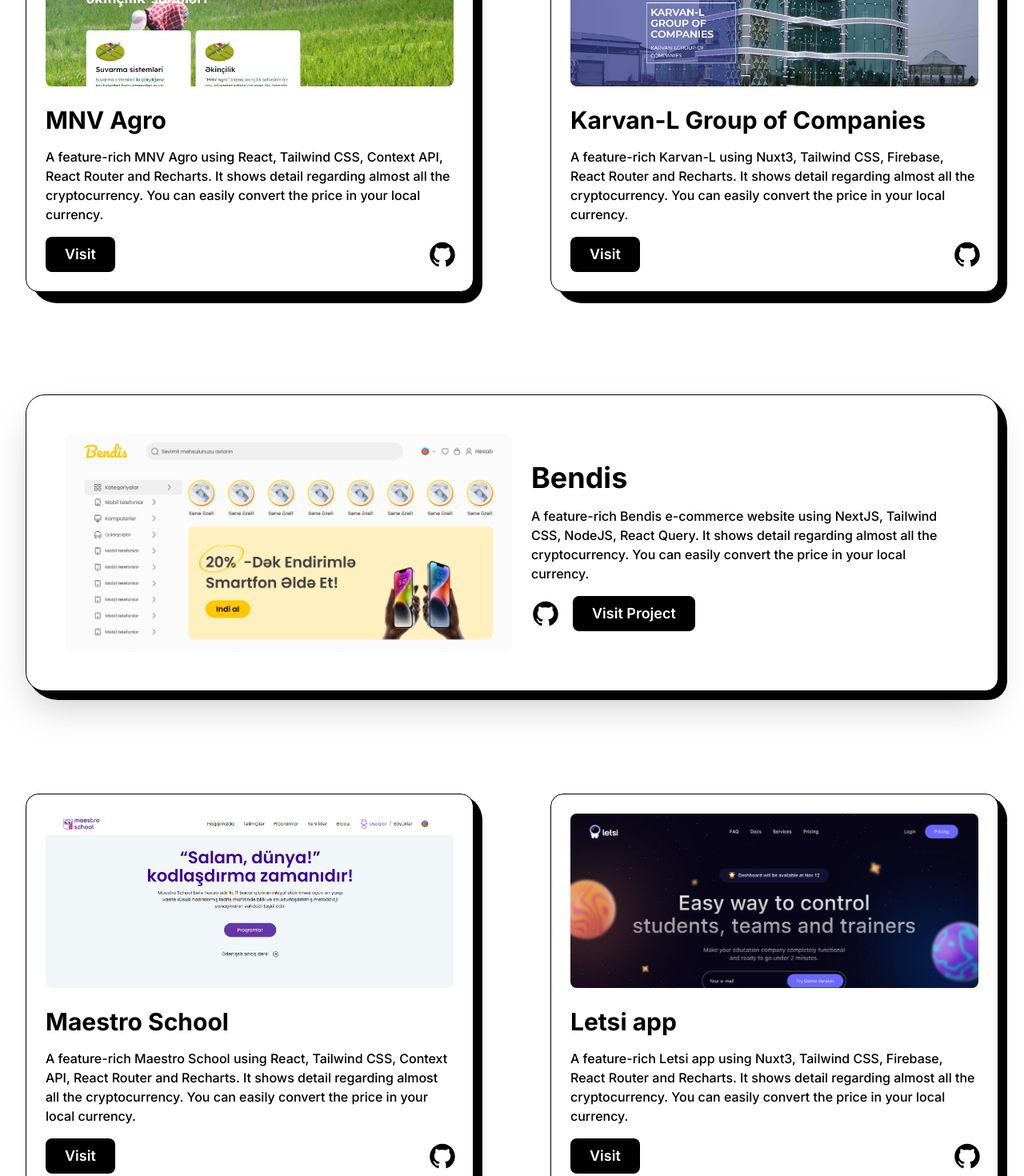
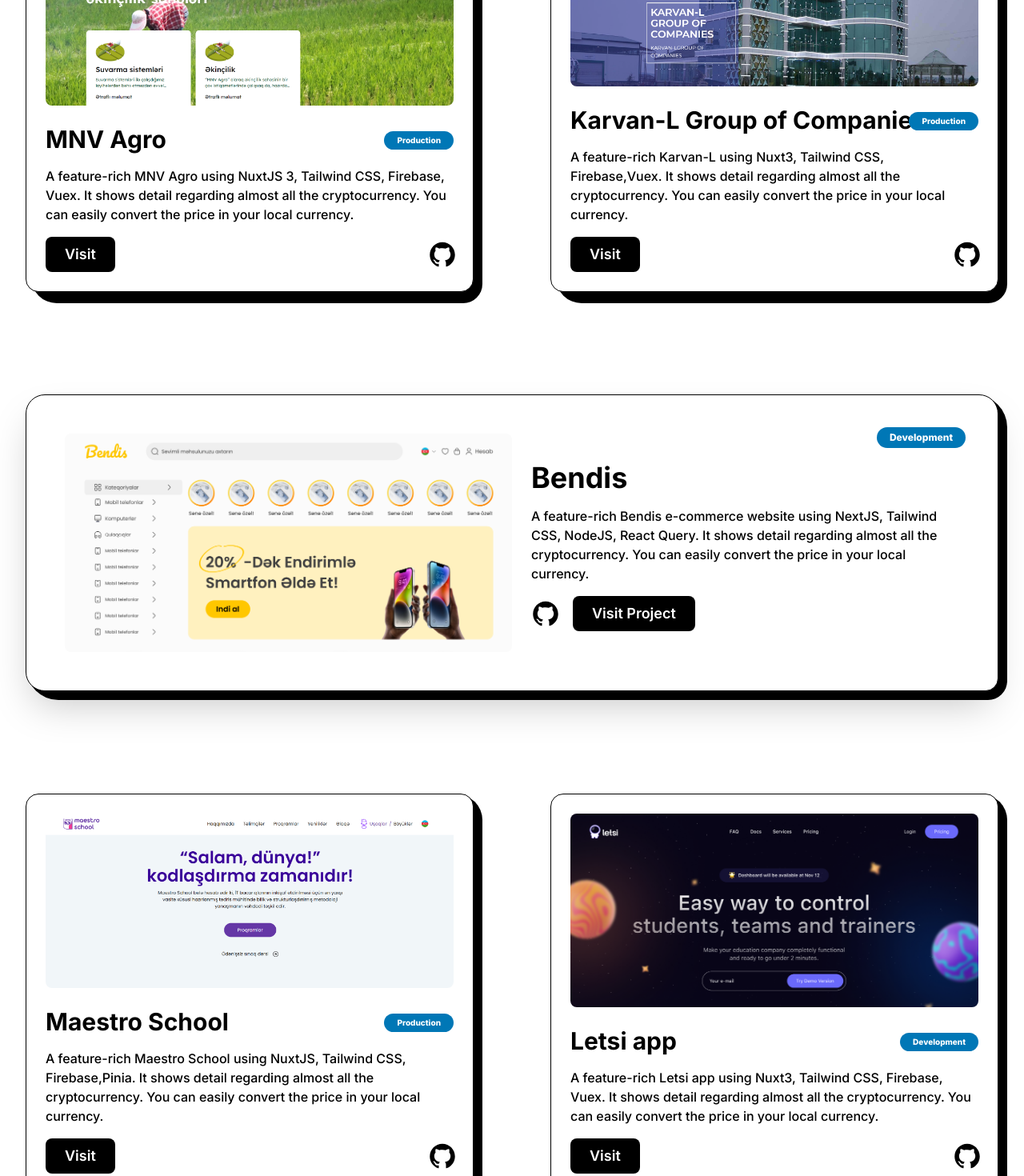
Before and after one commit to EbulfezSadigov/Portfolio_Website, a Next.js app: page /projects in a window 1280 px wide. Shown: the part 1180-2650 px from the top of the page at 80% size. Built offline with nearby package versions, Linux system fonts and the light colour scheme.

Commit message:
Tag added to projects page

```diff
--- a/src/app/projects/page.jsx
+++ b/src/app/projects/page.jsx
@@ -1,52 +1,137 @@
-"use client"
-import AnimatedText from '@/components/AnimatedText'
-import TransitionEffect from '@/components/TransitionEffect'
-import Head from 'next/head'
-import Link from 'next/link'
-import React from 'react'
+"use client";
+import AnimatedText from "@/components/AnimatedText";
+import TransitionEffect from "@/components/TransitionEffect";
+import Head from "next/head";
+import Link from "next/link";
+import React from "react";
 import { AiFillGithub } from "react-icons/ai";
 
-const FeaturedProject = ({ type, title, summary, img, link, github }) => {
+const FeaturedProject = ({
+  type,
+  title,
+  summary,
+  img,
+  link,
+  github,
+  production,
+  development,
+}) => {
   return (
-    <article className='w-full flex items-center justify-between rounded-3xl rounded-br-2xl border border-black dark:border-white bg-white dark:bg-black dark:text-white shadow-2xl p-12 relative'>
-      <div className='absolute top-0 -right-3 rounded-br-3xl dark:bg-white -z-10 w-[101%] h-[103%] rounded-[2.5rem] bg-black' />
-
-      <Link className='w-1/2 cursor-pointer overflow-hidden rounded-lg' href={link} target='_blank'>
-        <img src={img} alt={title} className='w-full h-auto hover:scale-105 transition duration-300' />
+    <article className="w-full flex items-center justify-between rounded-3xl rounded-br-2xl border border-black dark:border-white bg-white dark:bg-black dark:text-white shadow-2xl p-12 relative">
+      <div className="absolute top-0 -right-3 rounded-br-3xl dark:bg-white -z-10 w-[101%] h-[103%] rounded-[2.5rem] bg-black" />
+      {production && (
+        <p className="absolute font-extrabold right-10 top-10 text-[12px] px-4 py-1 rounded-full text-white bg-[#0077B6]">
+          Production
+        </p>
+      )}
+      {development && (
+        <p className="absolute font-extrabold right-10 top-10 text-[12px] px-4 py-1 rounded-full text-white bg-[#0077B6]">
+          Development
+        </p>
+      )}
+      <Link
+        className="w-1/2 cursor-pointer overflow-hidden rounded-lg"
+        href={link}
+        target="_blank"
+      >
+        <img
+          src={img}
+          alt={title}
+          className="w-full h-auto hover:scale-105 transition duration-300"
+        />
       </Link>
-      <div className='w-1/2 flex flex-col items-start justify-between pl-6'>
-        <span className='text-blue-500 font-medium text-xl'>{type}</span>
-        <Link className='hover:underline underline-offset-2' href={link} target='_blank'><h2 className='my-2 w-full text-left text-4xl font-bold'>{title}</h2></Link>
-        <p className='my-2 font-medium text-black dark:text-white'>{summary}</p>
-        <div className='mt-2 flex items-center'>
-          <Link href={github} target='_blank'><AiFillGithub className='text-4xl' /></Link>
-          <Link href={link} target='_blank' className='ml-4 rounded-lg bg-black dark:bg-white dark:text-black text-white p-2 px-6 text-lg font-semibold'>Visit Project</Link>
+      <div className="w-1/2 flex flex-col items-start justify-between pl-6">
+        <span className="text-blue-500 font-medium text-xl">{type}</span>
+        <Link
+          className="hover:underline underline-offset-2"
+          href={link}
+          target="_blank"
+        >
+          <h2 className="my-2 w-full text-left text-4xl font-bold">{title}</h2>
+        </Link>
+        <p className="my-2 font-medium text-black dark:text-white">{summary}</p>
+        <div className="mt-2 flex items-center">
+          <Link href={github} target="_blank">
+            <AiFillGithub className="text-4xl" />
+          </Link>
+          <Link
+            href={link}
+            target="_blank"
+            className="ml-4 rounded-lg bg-black dark:bg-white dark:text-black text-white p-2 px-6 text-lg font-semibold"
+          >
+            Visit Project
+          </Link>
         </div>
       </div>
     </article>
-  )
-}
+  );
+};
 
-const Project = ({ type, title, img, link, github, summary }) => {
+const Project = ({
+  type,
+  title,
+  img,
+  link,
+  github,
+  summary,
+  production,
+  development,
+}) => {
   return (
-    <article className='w-full h-[500px] flex flex-col items-center justify-center rounded-2xl border border-solid border-black dark:border-white bg-white dark:bg-black p-6 relative'>
-      <div className='absolute top-0 -right-3 rounded-br-3xl dark:bg-white -z-10 w-[101%] h-[103%] rounded-[2rem] bg-black' />
-      <Link className='w-full cursor-pointer overflow-hidden rounded-lg' href={link} target='_blank'>
-        <img src={img} width={100} height={100} alt={title} className='w-full h-auto hover:scale-105 transition duration-300' />
+    <article className="w-full h-[500px] flex flex-col items-center justify-center rounded-2xl border border-solid border-black dark:border-white bg-white dark:bg-black p-6 relative">
+      <div className="absolute top-0 -right-3 rounded-br-3xl dark:bg-white -z-10 w-[101%] h-[103%] rounded-[2rem] bg-black" />
+
+      <Link
+        className="w-full cursor-pointer overflow-hidden rounded-lg"
+        href={link}
+        target="_blank"
+      >
+        <img
+          src={img}
+          width={100}
+          height={100}
+          alt={title}
+          className="w-full h-auto hover:scale-105 transition duration-300"
+        />
       </Link>
-      <div className='w-full flex flex-col items-start justify-between mt-4'>
-        <span className='text-blue-500 font-medium text-xl'>{type}</span>
-        <Link className='hover:underline underline-offset-2' href={link} target='_blank'><h2 className='my-2 w-full text-left text-3xl font-bold dark:text-white'>{title}</h2></Link>
-        <p className='my-2 font-medium text-black dark:text-white'>{summary}</p>
-
-        <div className='w-full mt-2 flex items-center justify-between'>
-          <Link href={link} target='_blank' className='rounded-lg bg-black dark:bg-white dark:text-black text-white p-2 px-6 text-lg font-semibold'>Visit</Link>
-          <Link href={github} target='_blank' className='w-8'><AiFillGithub className='text-4xl dark:fill-white' /></Link>
+      <div className="w-full flex flex-col items-start justify-between mt-4 relative">
+        <span className="text-blue-500 font-medium text-xl">{type}</span>
+        <Link
+          className="hover:underline underline-offset-2"
+          href={link}
+          target="_blank"
+        >
+          <h2 className="my-2 w-full text-left text-3xl font-bold dark:text-white">
+            {title}
+          </h2>
+        </Link>
+        <p className="my-2 font-medium text-black dark:text-white">{summary}</p>
+        {production && (
+          <p className="absolute font-extrabold right-0 top-4 text-[10px] px-4 py-1 rounded-full text-white bg-[#0077B6]">
+            Production
+          </p>
+        )}
+        {development && (
+          <p className="absolute font-extrabold right-0 top-4 text-[10px] px-4 py-1 rounded-full text-white bg-[#0077B6]">
+            Development
+          </p>
+        )}
+        <div className="w-full mt-2 flex items-center justify-between">
+          <Link
+            href={link}
+            target="_blank"
+            className="rounded-lg bg-black dark:bg-white dark:text-black text-white p-2 px-6 text-lg font-semibold"
+          >
+            Visit
+          </Link>
+          <Link href={github} target="_blank" className="w-8">
+            <AiFillGithub className="text-4xl dark:fill-white" />
+          </Link>
         </div>
       </div>
     </article>
-  )
-}
+  );
+};
 
 const Projects = () => {
   return (
@@ -55,47 +140,92 @@
         <title>CodeBucks | Projects page</title>
         <meta name="description" content="Projects page" />
       </Head>
-      <TransitionEffect/>
-      <main className='w-full mb-16 flex flex-col items-center justify-center'>
-        <div className='mx-auto sm:px-6 lg:px-8 px-4 max-w-[1400px] pt-16'>
-          <AnimatedText className='mb-10 dark:text-white' text="Imagination trumps Knowledge" />
+      <TransitionEffect />
+      <main className="w-full mb-16 flex flex-col items-center justify-center">
+        <div className="mx-auto sm:px-6 lg:px-8 px-4 max-w-[1400px] pt-16">
+          <AnimatedText
+            className="mb-10 dark:text-white"
+            text="Imagination trumps Knowledge"
+          />
 
-          <div className='grid grid-cols-12 gap-24 gap-y-32'>
-            <div className='col-span-12'>
-              <FeaturedProject title="Aral Group" summary="A feature-rich Aral Group website using VueJS, Tailwind CSS, Firebase, Vuex.
+          <div className="grid grid-cols-12 gap-24 gap-y-32">
+            <div className="col-span-12">
+              <FeaturedProject
+                title="Aral Group"
+                summary="A feature-rich Aral Group website using VueJS, Tailwind CSS, Firebase, Vuex.
 It shows detail regarding almost all the cryptocurrency. You can easily convert the price in your
-local currency." link="https://aralgroupbaku.com/az" github="https://gitlab.com/users/abulfazs/contributed" img="/aral-group.png" />
+local currency."
+                link="https://aralgroupbaku.com/az"
+                github="https://gitlab.com/users/abulfazs/contributed"
+                img="/aral-group.png"
+                production={true}
+              />
             </div>
-            <div className='col-span-6'>
-              <Project title="MNV Agro" summary="A feature-rich MNV Agro using React, Tailwind CSS, Context API, React Router and Recharts.
+            <div className="col-span-6">
+              <Project
+                title="MNV Agro"
+                summary="A feature-rich MNV Agro using NuxtJS 3, Tailwind CSS, Firebase, Vuex.
 It shows detail regarding almost all the cryptocurrency. You can easily convert the price in your
-local currency." link="https://mnvagro.az/" github="https://gitlab.com/users/abulfazs/contributed" img="/mnv.png" />
+local currency."
+                link="https://mnvagro.az/"
+                github="https://gitlab.com/users/abulfazs/contributed"
+                img="/mnv.png"
+                production={true}
+              />
             </div>
-            <div className='col-span-6'>
-              <Project title="Karvan-L Group of Companies" summary="A feature-rich Karvan-L using Nuxt3, Tailwind CSS, Firebase, React Router and Recharts.
+            <div className="col-span-6">
+              <Project
+                title="Karvan-L Group of Companies"
+                summary="A feature-rich Karvan-L using Nuxt3, Tailwind CSS, Firebase,Vuex.
 It shows detail regarding almost all the cryptocurrency. You can easily convert the price in your
-local currency." link="https://karvanl.az/" github="https://gitlab.com/users/abulfazs/contributed" img="/karvan.png" />
+local currency."
+                link="https://karvanl.az/"
+                github="https://gitlab.com/users/abulfazs/contributed"
+                img="/karvan.png"
+                production={true}
+              />
             </div>
-            <div className='col-span-12'>
-              <FeaturedProject title="Bendis" summary="A feature-rich Bendis e-commerce website using NextJS, Tailwind CSS, NodeJS, React Query.
+            <div className="col-span-12">
+              <FeaturedProject
+                title="Bendis"
+                summary="A feature-rich Bendis e-commerce website using NextJS, Tailwind CSS, NodeJS, React Query.
 It shows detail regarding almost all the cryptocurrency. You can easily convert the price in your
-local currency." link="https://bendis-ui-j86z.vercel.app/en" github="https://gitlab.com/users/abulfazs/contributed" img="/bendis.png" />
+local currency."
+                link="https://bendis-ui-j86z.vercel.app/en"
+                github="https://github.com/EbulfezSadigov"
+                img="/bendis.png"
+                development={true}
+              />
             </div>
-            <div className='col-span-6'>
-              <Project title="Maestro School" summary="A feature-rich Maestro School using React, Tailwind CSS, Context API, React Router and Recharts.
+            <div className="col-span-6">
+              <Project
+                title="Maestro School"
+                summary="A feature-rich Maestro School using NuxtJS, Tailwind CSS, Firebase,Pinia.
 It shows detail regarding almost all the cryptocurrency. You can easily convert the price in your
-local currency." link="https://www.maestroschool.az/" github="https://gitlab.com/users/abulfazs/contributed" img="/maestro.png" />
+local currency."
+                link="https://www.maestroschool.az/"
+                github="https://gitlab.com/users/abulfazs/contributed"
+                img="/maestro.png"
+                production={true}
+              />
             </div>
-            <div className='col-span-6'>
-              <Project title="Letsi app" summary="A feature-rich Letsi app using Nuxt3, Tailwind CSS, Firebase, React Router and Recharts.
+            <div className="col-span-6">
+              <Project
+                title="Letsi app"
+                summary="A feature-rich Letsi app using Nuxt3, Tailwind CSS, Firebase, Vuex.
 It shows detail regarding almost all the cryptocurrency. You can easily convert the price in your
-local currency." link="https://karvanl.az/" github="/" img="/letsi.png" />
+local currency."
+                link="https://karvanl.az/"
+                github="/"
+                img="/letsi.png"
+                development={true}
+              />
             </div>
           </div>
         </div>
       </main>
     </>
-  )
-}
+  );
+};
 
-export default Projects
+export default Projects;
```
